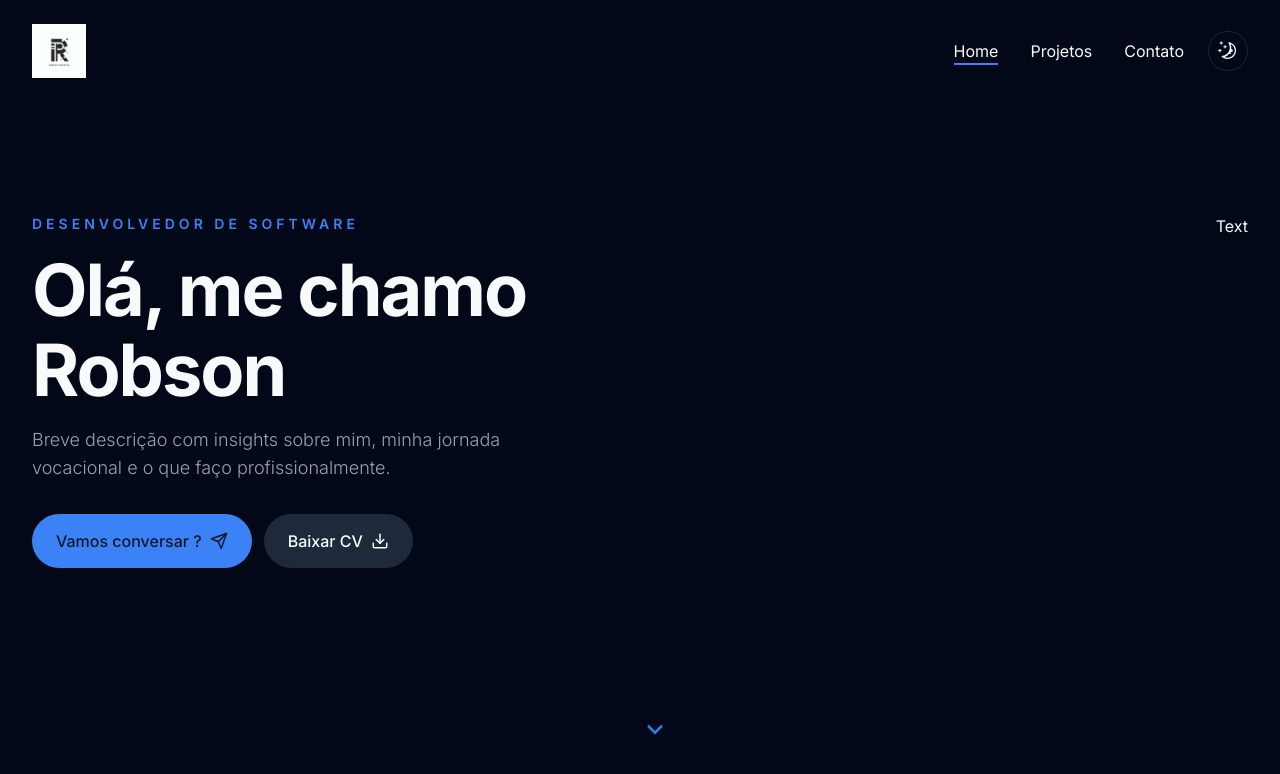
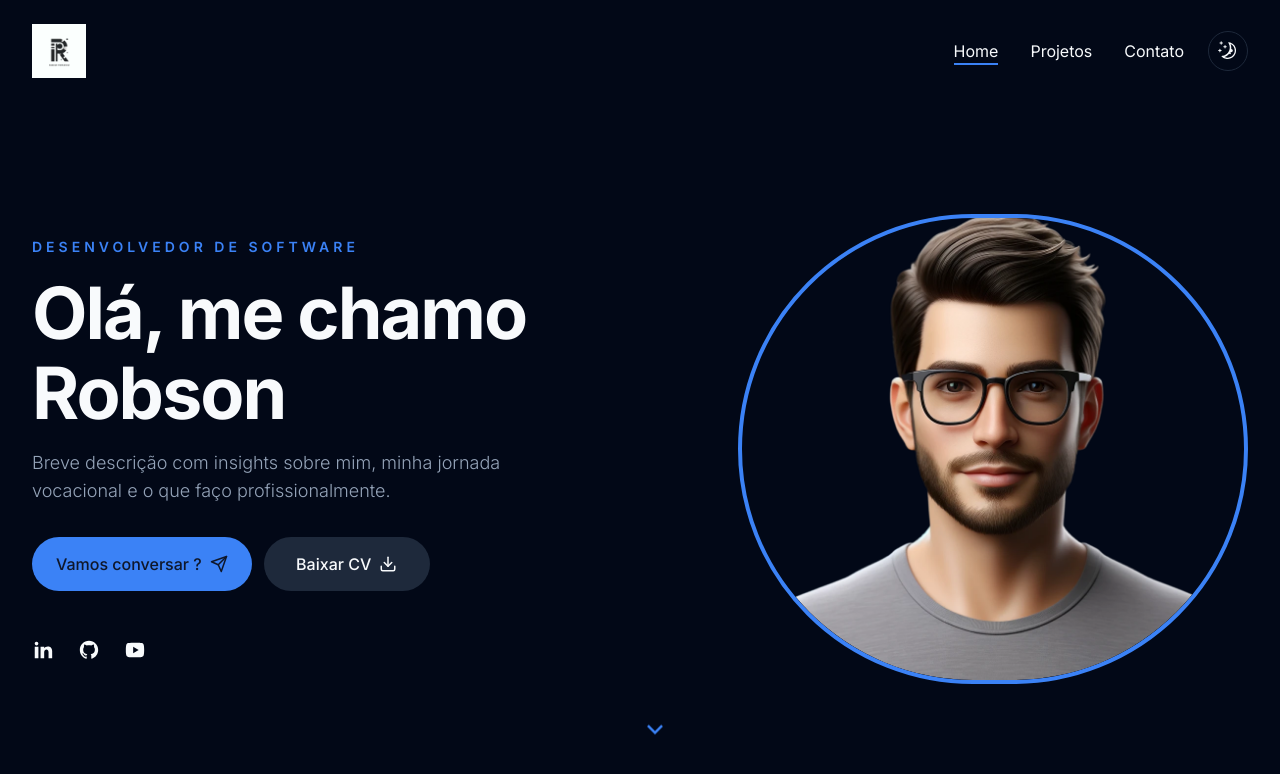
Before and after one commit to RobsonTrasel/robson.dev, a Next.js app: page / in a window 1280 px wide. Shown: the top 774 px of the page. Built offline with nearby package versions, Linux system fonts and the light colour scheme.

Commit message:
chore: some fix and alters

```diff
--- a/components/DevImage.jsx
+++ b/components/DevImage.jsx
@@ -1,7 +1,11 @@
-import React from 'react'
+import Image from 'next/image'
 
-const DevImage = () => {
-  return <div>DevImage</div>
+const DevImage = ({ containerStyles, imgSrc }) => {
+  return (
+    <div className={`${containerStyles}`}>
+      <Image src={imgSrc} fill alt="dev image" />
+    </div>
+  )
 }
 
 export default DevImage
--- a/components/Hero.jsx
+++ b/components/Hero.jsx
@@ -1,4 +1,5 @@
 import Link from 'next/link'
+import Image from 'next/image'
 import { Button } from './ui/button'
 import { Download, Send } from 'lucide-react'
 import {
@@ -10,6 +11,7 @@ import {
 
 import DevImage from './DevImage'
 import Badge from './Badge'
+import Socials from './Socials'
 
 const Hero = () => {
   return (
@@ -35,8 +37,25 @@ const Hero = () => {
                 Baixar CV <Download size={18} />
               </Button>
             </div>
+            <Socials
+              containerStyles="flex gap-x-6 mx-auto xl:mx-0"
+              iconsStyles="text-foreground text-[22px] hover:text-primary transition-all"
+            />
           </div>
-          <div className="hidden xl:flex relative">Text</div>
+          <div className="hidden xl:flex relative">
+            <div className="w-[510px] h-[470px] relative">
+              <div className="relative w-full h-full rounded-full overflow-hidden border-4 border-primary">
+                <Image
+                  style={{ clipPath: 'url(#blobClipPath)' }}
+                  src="/assets/hero/logo.png"
+                  layout="fill"
+                  objectFit="cover"
+                  className="rounded-full"
+                  alt="dev image"
+                />
+              </div>
+            </div>
+          </div>
         </div>
       </div>
       <div className="hidden md:flex absolute left-2/4 bottom-44 xl:bottom-12 animate-bounce">
--- a/components/Socials.jsx
+++ b/components/Socials.jsx
@@ -1,7 +1,36 @@
-import React from 'react'
+'use client'
 
-const Socials = () => {
-  return <div>Socials</div>
+import { RiLinkedinFill, RiGithubFill, RiYoutubeFill } from 'react-icons/ri'
+
+import Link from 'next/link'
+
+const icons = [
+  {
+    path: '/',
+    name: <RiLinkedinFill />,
+  },
+  {
+    path: '/',
+    name: <RiGithubFill />,
+  },
+  {
+    path: '/',
+    name: <RiYoutubeFill />,
+  },
+]
+
+const Socials = ({ containerStyles, iconsStyles }) => {
+  return (
+    <div className={`${containerStyles}`}>
+      {icons.map((icon, index) => {
+        return (
+          <Link href={icon.path} key={index}>
+            <div className={`${iconsStyles}`}>{icon.name}</div>
+          </Link>
+        )
+      })}
+    </div>
+  )
 }
 
 export default Socials
--- a/components/ui/button.jsx
+++ b/components/ui/button.jsx
@@ -20,7 +20,7 @@ const buttonVariants = cva(
         link: 'text-primary underline-offset-4 hover:underline',
       },
       size: {
-        default: 'h-[54px] px-6 py-2',
+        default: 'h-[54px] px-6 py-2 min-w-[166px]',
         sm: 'h-9 rounded-md px-3',
         lg: 'h-11 rounded-md px-8',
         icon: 'h-10 w-10',
```
